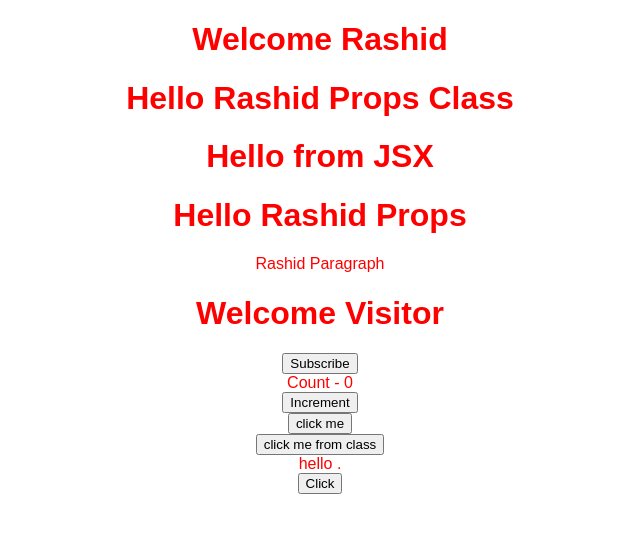
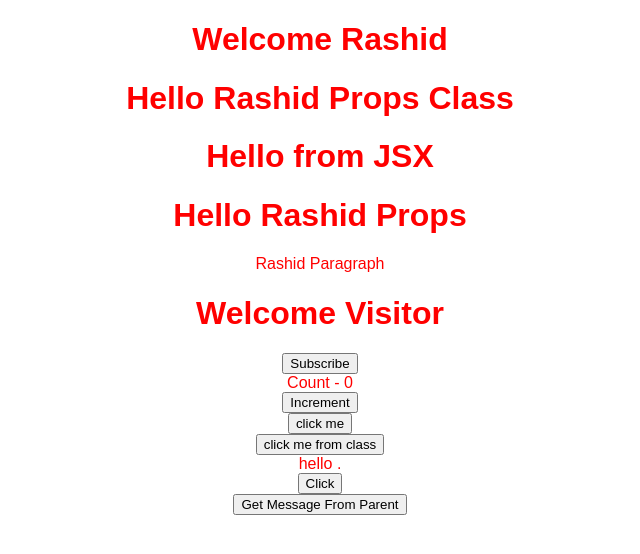
Before and after one commit to RashidKhan1234/React-Final-Repo, a React (Create React App) app in the folder React training/: page / in a window 1280 px wide. Shown: the top 554 px of the page, without its empty margins (320-960 px from the left). Built offline with nearby package versions, Linux system fonts and the light colour scheme.

Commit message:
calling parent method from child

```diff
--- a/React training/src/App.js
+++ b/React training/src/App.js
@@ -9,6 +9,7 @@ import Counter from "./Component/Counter";
 import ClickMe from "./Component/EventClick";
 import ClickfromClass from "./Component/eventClickFromClass";
 import EventBind from "./Component/EventBindFour";
+import PareCom from "./Component/ParentComponent";
 class App extends Component {
   render() {
     return (
@@ -24,6 +25,7 @@ class App extends Component {
         <ClickMe />
         <ClickfromClass />
         <EventBind />
+        <PareCom />
       </div>
     );
   }
--- /dev/null
+++ b/React training/src/Component/ChildComponent.js
@@ -0,0 +1,12 @@
+import React from "react";
+
+function ChildComponent(props) {
+  return (
+    <div>
+      <button onClick={() => props.greetHand("Child")}>
+        Get Message From Parent
+      </button>
+    </div>
+  );
+}
+export default ChildComponent;
--- /dev/null
+++ b/React training/src/Component/ParentComponent.js
@@ -0,0 +1,19 @@
+import React, { Component } from "react";
+import ChildElem from "./ChildComponent";
+class ParentCom extends Component {
+  constructor(props) {
+    super(props);
+    this.state = {
+      message: "Parent"
+    };
+    this.EventHand = this.EventHand.bind(this);
+  }
+  EventHand(childMessage) {
+    alert(`Hello ${this.state.message} from ${childMessage}`);
+  }
+
+  render() {
+    return <ChildElem greetHand={this.EventHand} />;
+  }
+}
+export default ParentCom;
```
